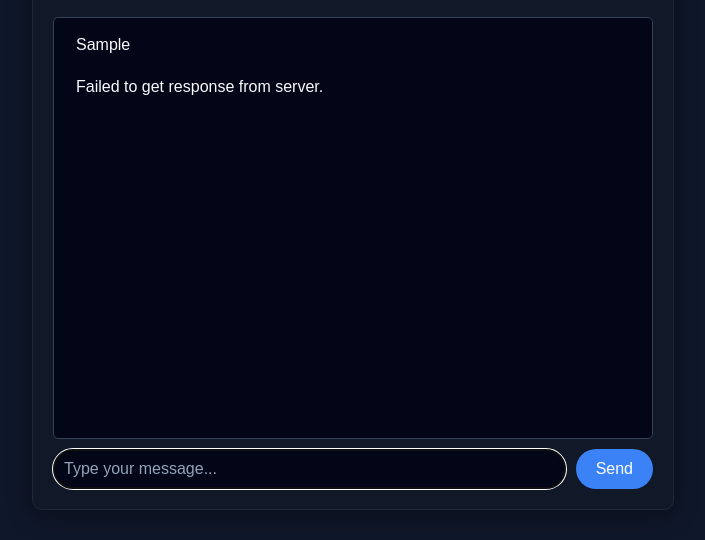
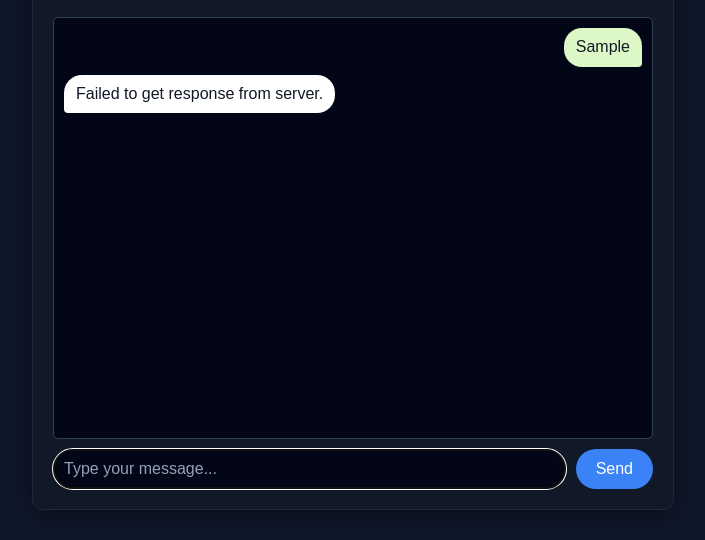
Before and after one commit to FAYnim/AI-School-Career-Major-Advisor, a website: page public/index.html in a window 1280 px wide. Both pictures are taken after typing "Sample" into the empty fields and a click on the button "Send". Shown: the part 122-662 px from the top of the page, without its empty margins (287-992 px from the left). Drawn offline with Linux system fonts and the light colour scheme; no server answers.

Commit message:
Update chat message bubble styling

```diff
--- a/public/style.css
+++ b/public/style.css
@@ -37,20 +37,24 @@ h1 {
 
 .message {
   padding: 8px 12px;
-  border-radius: 20px;
-  max-width: 80%;
-  color: #f8fafc;
+  border-radius: 18px;
+  max-width: 75%;
+  line-height: 1.4;
+  color: #111827;
+  word-wrap: break-word;
 }
 
-.message.user {
-  background-color: #2563eb;
+.user-message {
+  background-color: #dcf8c6;
   align-self: flex-end;
-  text-align: right;
+  border-bottom-right-radius: 4px;
+  text-align: left;
 }
 
-.message.bot {
-  background-color: #166534;
+.bot-message {
+  background-color: #ffffff;
   align-self: flex-start;
+  border-bottom-left-radius: 4px;
   text-align: left;
 }
 
```
